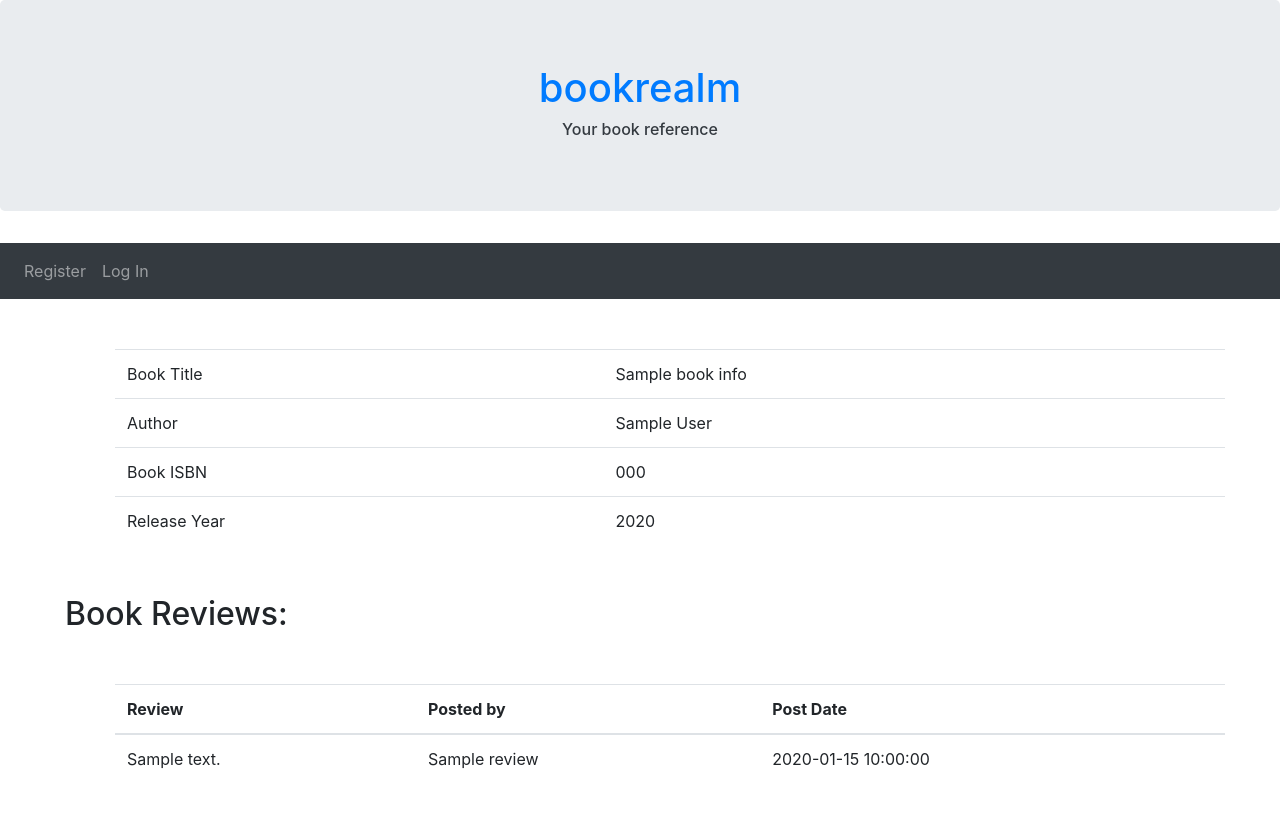
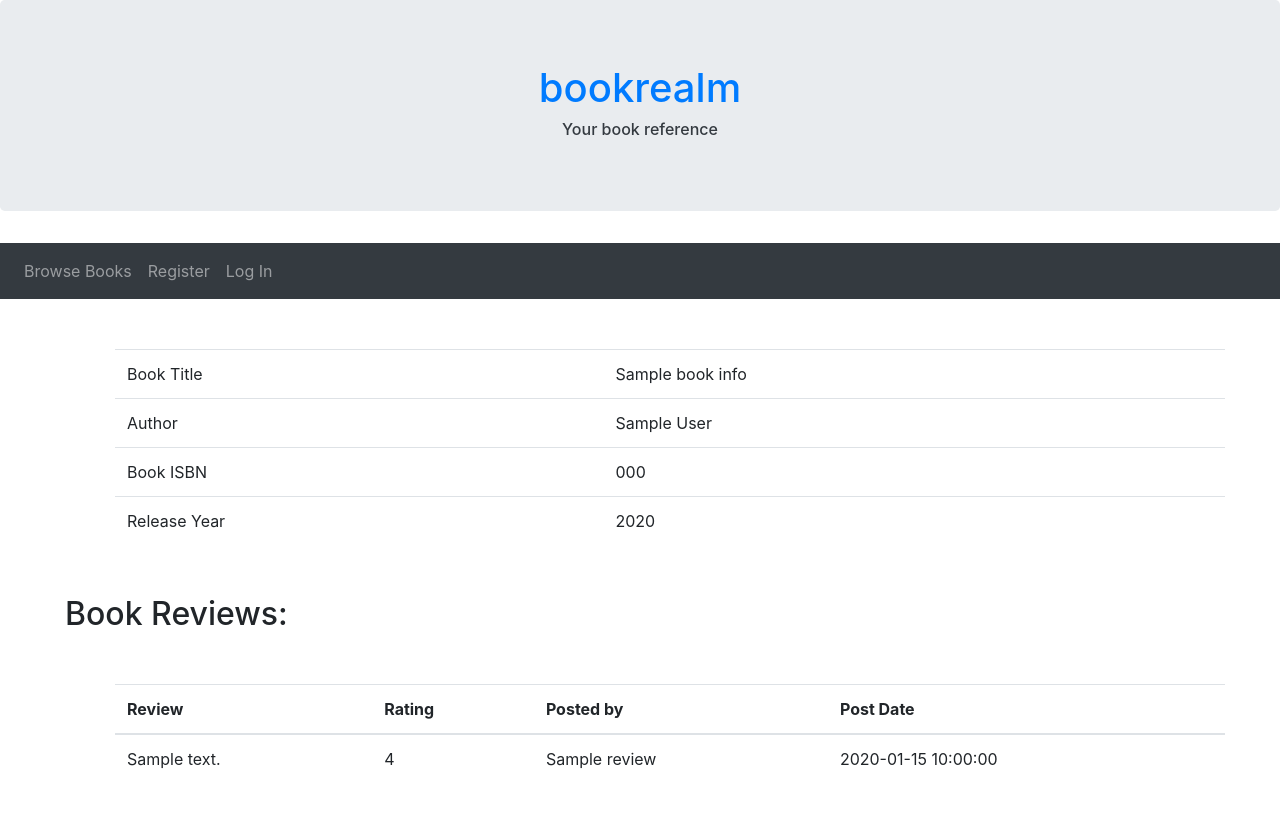
Before and after one commit to aitabuzaid/bookrealm, a Flask app: template bookrealm/templates/books/book.html in a window 1280 px wide. Run offline with Flask 2, Linux system fonts and the light colour scheme; the template is opened without the code that fills it: most values are stand-ins (such as "Sample title", 1, 10 or a date in 2020); some libraries are stand-ins or nearby versions.

Commit message:
feat: added rating for reviews

```diff
--- a/bookrealm/queries.py
+++ b/bookrealm/queries.py
@@ -11,11 +11,14 @@ year    INTEGER NOT NULL
 );
 """
 
-create_reviews = """CREATE TABLE reviews (
+create_reviews = """
+CREATE TYPE rate AS ENUM ('1', '2', '3', '4', '5');
+CREATE TABLE reviews (
 id      SERIAL PRIMARY KEY,
 book_id INTEGER REFERENCES books,
 user_id INTEGER REFERENCES users,
 body    VARCHAR NOT NULL,
+rating  rate NOT NULL,
 created TIMESTAMP NOT NULL DEFAULT CURRENT_TIMESTAMP
 );"""
 
--- a/bookrealm/templates/books/book.html
+++ b/bookrealm/templates/books/book.html
@@ -29,6 +29,7 @@
                 <thead>
                 <tr>
                     <th>Review</th>
+                    <th>Rating</th>
                     <th>Posted by</th>
                     <th>Post Date</th>
                 </tr>
@@ -38,6 +39,7 @@
                 {% for review in reviews %}
                     <tr>
                         <td>{{ review['body'] }}</td>
+                        <td>{{ review['rating'] }}</td>
                         <td>{{ review['name'] }}</td>
                         <td>{{ review['created'] }}</td>
                     </tr>
@@ -51,9 +53,18 @@
             <form method="post">
                 <div class="form-group">
                     <label for="body">Write Review:</label>
-                    <input class="form-control" type="text" name="body" id="body" required>
+                    <textarea class="form-control" rows="5" name="body" id="body" required></textarea>
+                    <label for="rating">Select a rating:</label>
+                    <select class="form-control" id="rating" name="rating">
+                        <option>1</option>
+                        <option>2</option>
+                        <option>3</option>
+                        <option>4</option>
+                        <option>5</option>
+                    </select>
+                    <hr>
+                    <button type="submit" class="btn btn-primary">Post a review</button>
                 </div>
-                <button type="submit" class="btn btn-primary">Post a review</button>
             </form>
         {% endif %}
     </div>
--- a/bookrealm/templates/layout.html
+++ b/bookrealm/templates/layout.html
@@ -21,9 +21,12 @@
 <nav class="navbar navbar-expand-sm navbar-dark bg-dark">
     <div class="collapse navbar-collapse" id="navbarNav">
         <ul class="navbar-nav">
+            <li class="nav-item">
+                <a class="nav-link" href="{{ url_for('index')}}">Browse Books</a>
+            </li>
             {% if g.user %}
                 <li class="nav-item">
-             <a class="nav-link" href="{{ url_for('index')}}">{{ g.user['username'] }}</a>
+                    <a class="nav-link" href="">{{ g.user['username'] }}</a>
                 </li>
                 <li class="nav-item">
                     <a class="nav-link" href="{{ url_for('auth.logout')}}">Log Out</a>
```
Also changed, not shown: bookrealm/books.py (+11 -4 lines). Lines whose indentation alone changed are shown as unchanged.
